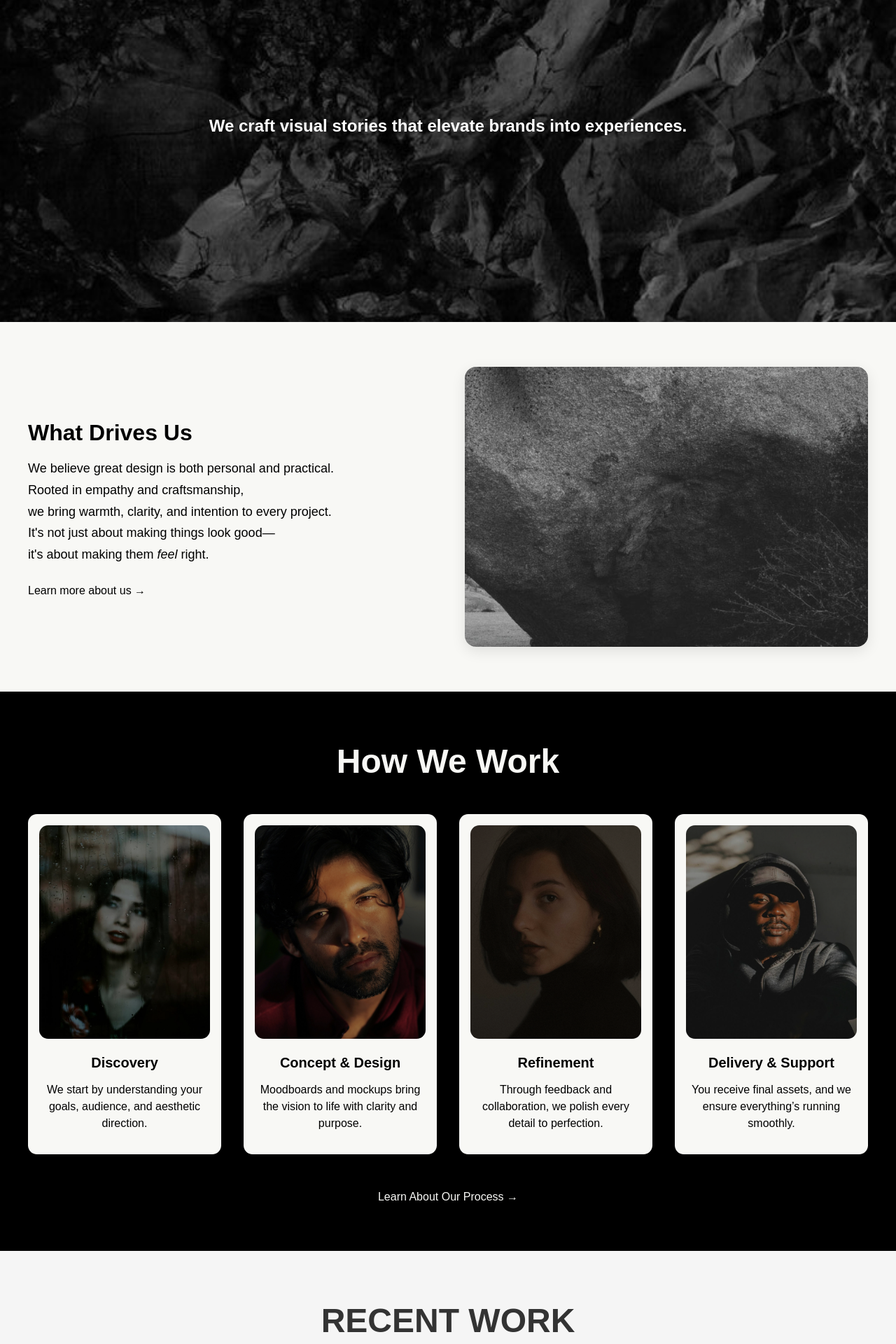
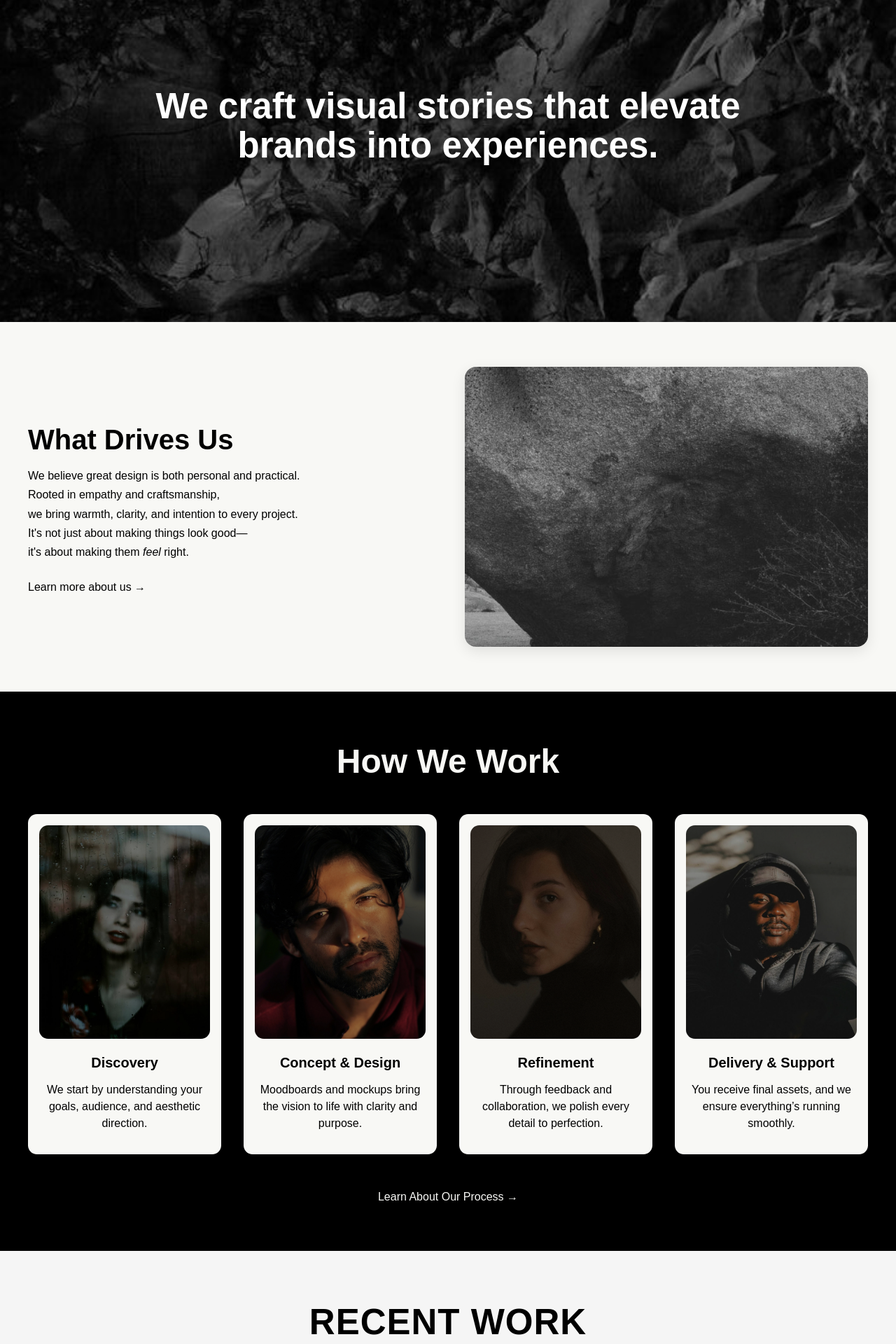
Before and after one commit to janellucia/obsidian, a Next.js app: page / in a window 1280 px wide. Shown: the part 900-2820 px from the top of the page at 70% size. Built offline with nearby package versions, Linux system fonts and the light colour scheme; a web font is replaced by a local one.

Commit message:
about page animations

```diff
--- a/components/home-about.js
+++ b/components/home-about.js
@@ -39,7 +39,7 @@ export default function AboutSection() {
     <section ref={sectionRef} className={styles.section}>
       <div className={styles.container}>
         <div className={styles.textArea}>
-          <h2 className={styles.heading}>What Drives Us</h2>
+          <h3>What Drives Us</h3>
           <p className={styles.paragraph}>
             We believe great design is both personal and practical.<br />
             Rooted in empathy and craftsmanship,<br />
--- a/components/home-about.module.css
+++ b/components/home-about.module.css
@@ -29,7 +29,6 @@
 }
 
 .paragraph {
-  font-size: 1.125rem;
   line-height: 1.7;
   margin-bottom: 1.5rem;
 }
--- a/components/home-work.module.css
+++ b/components/home-work.module.css
@@ -17,9 +17,8 @@
 }
 
 .heading {
-  font-size: 3rem;
-  color: #333;
   font-weight: 600;
+  letter-spacing: 1px;
   margin-bottom: 0.5rem;
   text-transform: uppercase;
 }
--- a/components/parallax.js
+++ b/components/parallax.js
@@ -37,7 +37,7 @@ const ParallaxSection = () => {
         className={styles.parallaxImage}
       />
       <div className={styles.textContainer} ref={textRef}>
-        <h2>We craft visual stories that elevate brands into experiences.</h2>
+        <h2>We craft visual stories that elevate <br></br>brands into experiences.</h2>
       </div>
     </section>
   );
--- a/pages/about.js
+++ b/pages/about.js
@@ -127,7 +127,7 @@ export default function Home() {
           <h1 ref={slideInHOneRef}>A Creative Journey Across Mediums, Cultures &  Visions.</h1>
           <p ref={slideInRef}>We’re a design studio driven by intention, storytelling, and craft. <br></br>With every project, we aim to create timeless, meaningful <br></br>experiences—on screen and in print</p>
           <Link href="/contact" className={styles.cta}>
-            Get in Touch →
+            Get Started →
           </Link>
         </div>
       </section>
--- a/styles/global.css
+++ b/styles/global.css
@@ -55,6 +55,26 @@ h1 {
 .h-italics {
   font-family: var(--italicFont);
   font-style: italic;
+}
+
+h2 {
+  font-size: 51px;
+}
+
+h3 {
+  font-size: 40px;
+}
+
+h4 {
+  font-size: 31px;
+}
+
+h5 {
+  font-size: 24px;
+}
+
+h6 {
+  font-size: 19px;
 }
 
 .button button {
```
